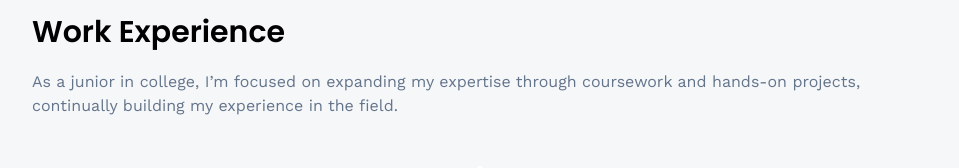
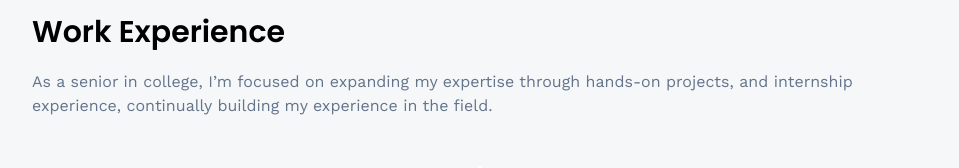
Before and after one commit to Khayyyem/deployment, a React (Vite) app: page /about in a window 1280 px wide. Shown: the part 722-890 px from the top of the page, without its empty margins (160-1119 px from the left). Built offline with nearby package versions, Linux system fonts and the light colour scheme; no server answers.

Commit message:
Your descriptive commit message

```diff
--- a/src/pages/About.jsx
+++ b/src/pages/About.jsx
@@ -47,7 +47,7 @@ const About = () => {
           <h3 className='subhead-text'>Work Experience</h3>
           <div className='mt-5 flex flex-col gap-3 text-slate-500'>
         <p>
-        As a junior in college, I’m focused on expanding my expertise through coursework and hands-on projects, continually building my experience in the field.
+        As a senior in college, I’m focused on expanding my expertise through hands-on projects, and internship experience, continually building my experience in the field.
         </p>
       </div>
 
```
